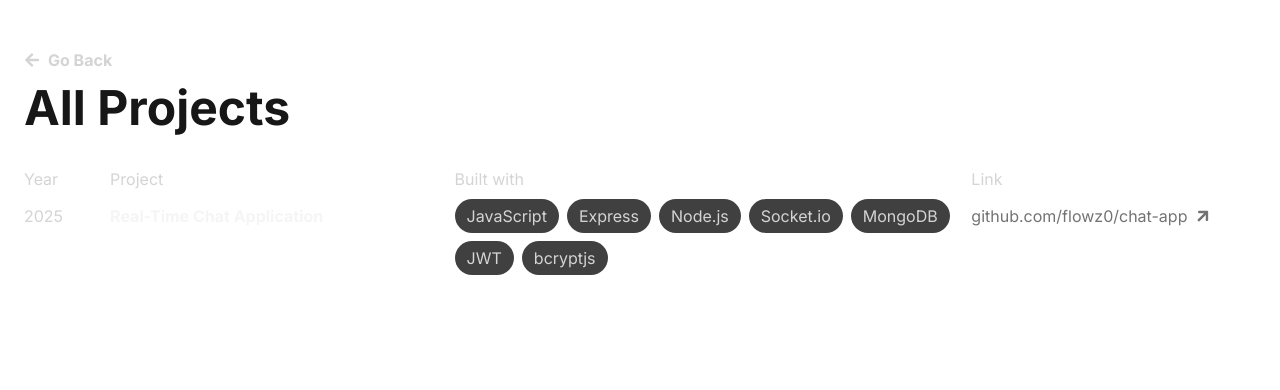
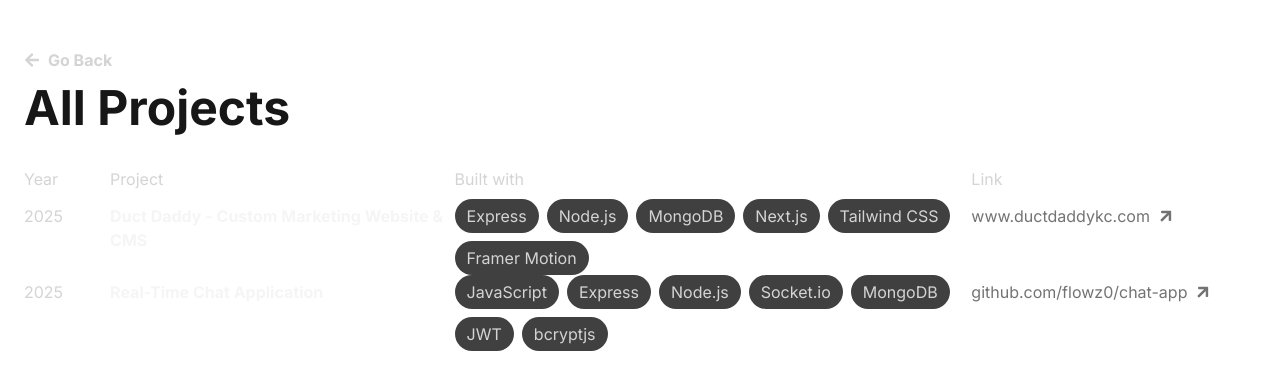
Before and after one commit to flowz0/bswe-portfolio, a Next.js app: page /projects in a window 1280 px wide. Shown: the top 390 px of the page. Built offline with nearby package versions, Linux system fonts and the light colour scheme.

Commit message:
fix: add another Project row in Project page

```diff
--- a/app/projects/page.tsx
+++ b/app/projects/page.tsx
@@ -28,6 +28,42 @@ export default function Page() {
             </div>
           </div>
           <div className="table-row-group">
+            <div className="table-row">
+              <div className="table-cell font-normal text-neutral-300">2025</div>
+              <div className="table-cell font-bold text-neutral-100">Duct Daddy - Custom Marketing Website & CMS</div>
+              <div className="hidden lg:table-cell">
+                <div className="flex flex-wrap gap-2">
+                  <div className="bg-neutral-700 text-neutral-300 text-p font-normal w-fit py-1 px-3 rounded-full">
+                    Express
+                  </div>
+                  <div className="bg-neutral-700 text-neutral-300 text-p font-normal w-fit py-1 px-3 rounded-full">
+                    Node.js
+                  </div>
+                  <div className="bg-neutral-700 text-neutral-300 text-p font-normal w-fit py-1 px-3 rounded-full">
+                    MongoDB
+                  </div>
+                  <div className="bg-neutral-700 text-neutral-300 text-p font-normal w-fit py-1 px-3 rounded-full">
+                    Next.js
+                  </div>
+                  <div className="bg-neutral-700 text-neutral-300 text-p font-normal w-fit py-1 px-3 rounded-full">
+                    Tailwind CSS
+                  </div>
+                  <div className="bg-neutral-700 text-neutral-300 text-p font-normal w-fit py-1 px-3 rounded-full">
+                    Framer Motion
+                  </div>
+                </div>
+              </div>
+              <div className="hidden md:table-cell">
+                <Link
+                  href="https://www.ductdaddykc.com"
+                  target="_blank"
+                  className="flex items-center gap-x-2 text-neutral-500 transition-colors duration-300 ease-in-out hover:text-primary"
+                >
+                  www.ductdaddykc.com
+                  <FaArrowRight className="size-4 -rotate-45" />
+                </Link>
+              </div>
+            </div>
             <div className="table-row">
               <div className="table-cell font-normal text-neutral-300">2025</div>
               <div className="table-cell font-bold text-neutral-100">Real-Time Chat Application</div>
```
